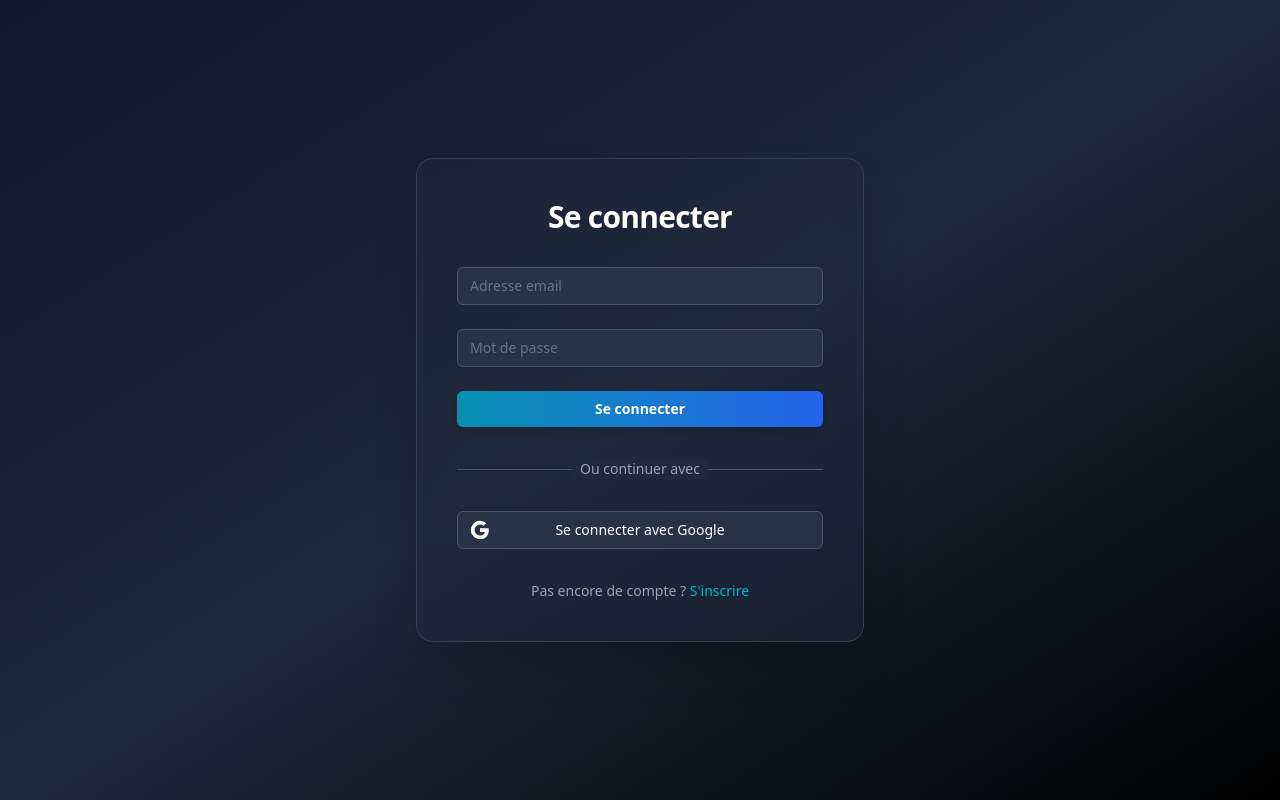
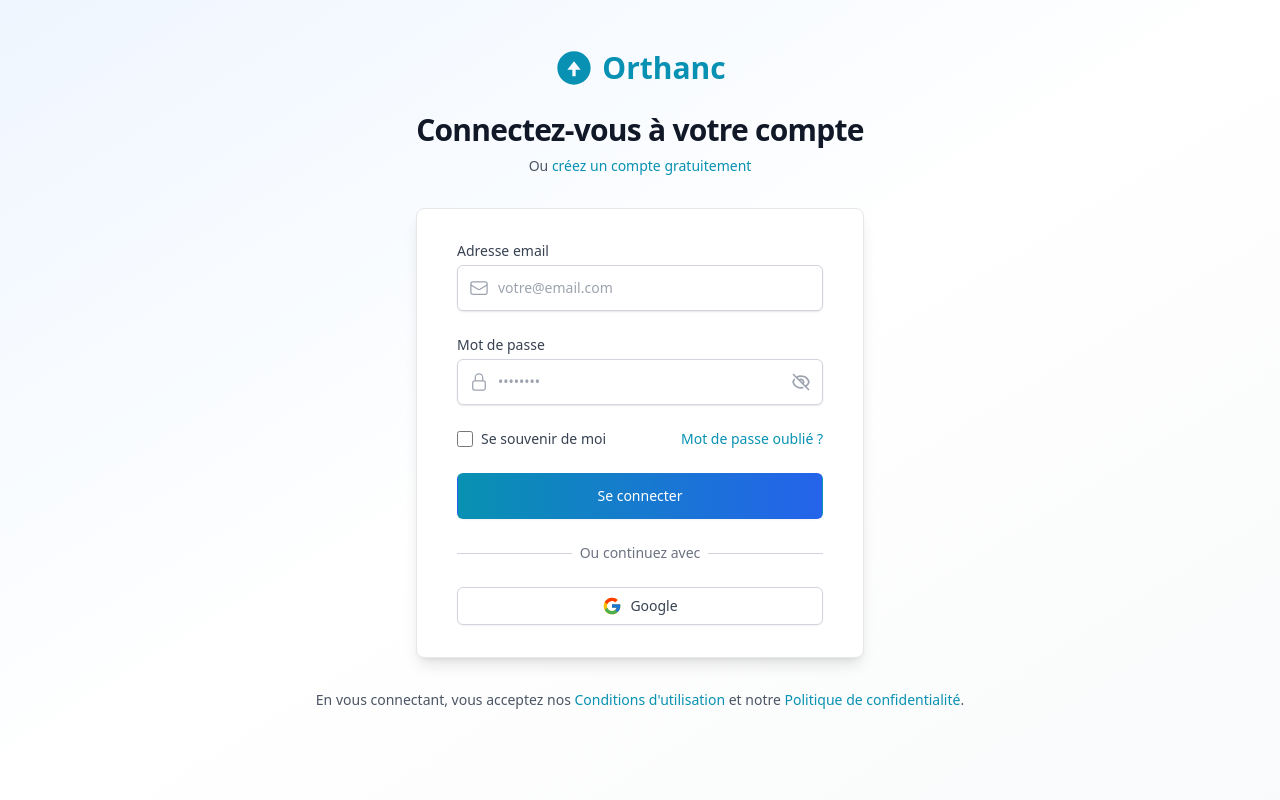
Before and after one commit to noreyni03/orthanc-project, a Next.js app: page /auth/login in a window 1280 px wide. Built offline with nearby package versions, Linux system fonts and the light colour scheme.

Commit message:
refactor(ui): Adding a better login page

```diff
--- a/src/app/auth/login/page.tsx
+++ b/src/app/auth/login/page.tsx
@@ -1,102 +1,131 @@
 // src/app/auth/login/page.tsx
 'use client';
 
-import React, { useState, useEffect } from 'react';
+import { useState, useEffect } from 'react';
+import { useRouter, useSearchParams } from 'next/navigation';
+import { signIn } from 'next-auth/react';
 import Link from 'next/link';
-import { useRouter, useSearchParams } from 'next/navigation'; // Correct imports
-import { signIn } from 'next-auth/react';
+import { motion } from 'framer-motion';
+import {
+  EnvelopeIcon,
+  LockClosedIcon,
+  ArrowPathIcon,
+  ExclamationTriangleIcon,
+  CheckCircleIcon
+} from '@heroicons/react/24/outline';
+import { FcGoogle } from 'react-icons/fc';
+import { useInView } from 'react-intersection-observer';
 
-import AuthLayout from '@/components/auth/AuthLayout';
-import Input from '@/components/auth/Input';
-import Button from '@/components/auth/Button';
-import SocialButton, { GoogleIcon } from '@/components/auth/SocialButton';
-
-// Map NextAuth error keys to user-friendly messages
-const errorMessages: { [key: string]: string } = {
+// Messages d'erreur personnalisés
+const errorMessages: Record<string, string> = {
   CredentialsSignin: 'Email ou mot de passe invalide.',
-  Default: 'Une erreur d\'authentification est survenue.',
-  // Add other potential error keys from NextAuth if needed
+  OAuthSignin: "Erreur lors de la connexion avec le fournisseur.",
+  OAuthCallback: "Erreur lors de la connexion avec le fournisseur.",
+  OAuthCreateAccount: "Impossible de créer un compte avec ce fournisseur.",
+  EmailCreateAccount: "Impossible de créer un compte avec cet email.",
+  Callback: "Erreur lors de la redirection.",
+  OAuthAccountNotLinked: "Cet email est déjà associé à un autre compte.",
+  EmailSignin: "Impossible d'envoyer l'email de connexion.",
+  CredentialsCreateAccount: "Impossible de créer un compte.",
+  SessionRequired: "Veuillez vous connecter pour accéder à cette page.",
+  Default: 'Une erreur est survenue lors de la connexion.',
 };
 
 export default function LoginPage() {
   const router = useRouter();
   const searchParams = useSearchParams();
-  const callbackUrl = searchParams?.get('callbackUrl') || '/'; // Default redirect to home/dashboard
+  const callbackUrl = searchParams?.get('callbackUrl') || '/dashboard';
   const signupSuccess = searchParams?.get('signupSuccess');
+  const errorParam = searchParams?.get('error');
 
   const [formData, setFormData] = useState({ email: '', password: '' });
   const [error, setError] = useState<string | null>(null);
   const [successMessage, setSuccessMessage] = useState<string | null>(null);
   const [loading, setLoading] = useState(false);
-  const [googleLoading, setGoogleLoading] = useState(false); // Separate loading for Google
+  const [googleLoading, setGoogleLoading] = useState(false);
+  const [passwordVisible, setPasswordVisible] = useState(false);
 
-  // Display success message on redirect from signup
+  const { ref, inView } = useInView({
+    triggerOnce: true,
+    threshold: 0.1,
+  });
+
+  // Gestion des paramètres d'URL
   useEffect(() => {
     if (signupSuccess) {
       setSuccessMessage('Inscription réussie ! Vous pouvez maintenant vous connecter.');
-      // Optional: remove the query param from URL without reloading
-      // router.replace('/auth/login', { scroll: false }); // Might need adjustment based on Next version behavior
+      // Nettoyer l'URL sans recharger la page
+      const newUrl = new URL(window.location.href);
+      newUrl.searchParams.delete('signupSuccess');
+      window.history.replaceState({}, '', newUrl.toString());
     }
-  }, [signupSuccess, router]);
 
+    if (errorParam) {
+      setError(errorMessages[errorParam] || errorMessages.Default);
+      // Nettoyer l'URL sans recharger la page
+      const newUrl = new URL(window.location.href);
+      newUrl.searchParams.delete('error');
+      window.history.replaceState({}, '', newUrl.toString());
+    }
+  }, [signupSuccess, errorParam]);
 
   const handleChange = (e: React.ChangeEvent<HTMLInputElement>) => {
     const { name, value } = e.target;
-    setFormData((prev) => ({ ...prev, [name]: value }));
+    setFormData(prev => ({ ...prev, [name]: value }));
+    // Effacer les messages d'erreur quand l'utilisateur modifie le formulaire
+    if (error) setError(null);
   };
 
   const validateForm = (): boolean => {
-    if (!formData.email || !formData.password) {
-      setError('Veuillez entrer votre email et votre mot de passe.');
+    if (!formData.email.trim()) {
+      setError('Veuillez entrer votre adresse email.');
       return false;
     }
+
+    if (!formData.password) {
+      setError('Veuillez entrer votre mot de passe.');
+      return false;
+    }
+
     const emailRegex = /^[^\s@]+@[^\s@]+\.[^\s@]+$/;
     if (!emailRegex.test(formData.email)) {
       setError('Veuillez entrer une adresse email valide.');
       return false;
     }
-    setError(null);
+
     return true;
   };
 
-  const handleSubmit = async (e: React.FormEvent<HTMLFormElement>) => {
+  const handleSubmit = async (e: React.FormEvent) => {
     e.preventDefault();
     setError(null);
-    setSuccessMessage(null); // Clear success message on new attempt
+    setSuccessMessage(null);
 
-    if (!validateForm()) {
-      return;
-    }
+    if (!validateForm()) return;
 
     setLoading(true);
 
     try {
       const result = await signIn('credentials', {
-        redirect: false, // Handle redirect manually
+        redirect: false,
         email: formData.email,
         password: formData.password,
-        // callbackUrl: callbackUrl // Can be passed here, but we handle redirect based on result.ok
+        callbackUrl,
       });
 
       if (result?.error) {
-        // Map the error key from NextAuth to a friendly message
-        const errorMessage = errorMessages[result.error] || errorMessages.Default;
-        throw new Error(errorMessage);
+        throw new Error(errorMessages[result.error] || errorMessages.Default);
       }
 
       if (result?.ok) {
-        // Success
-        console.log('Connexion réussie ! Redirection vers:', callbackUrl);
-        router.push(callbackUrl); // Redirect to intended page or default
-        // router.refresh(); // Might be needed to update session state display in header immediately
+        router.push(callbackUrl);
+        router.refresh();
       } else {
-         // Handle unexpected non-error, non-ok scenario
         throw new Error(errorMessages.Default);
       }
-
     } catch (err: any) {
       console.error("Login Error:", err);
-      setError(err.message || 'Erreur lors de la connexion.');
+      setError(err.message);
     } finally {
       setLoading(false);
     }
@@ -105,104 +134,224 @@
   const handleGoogleSignIn = async () => {
     setGoogleLoading(true);
     setError(null);
-    setSuccessMessage(null);
+
     try {
-      // No need for redirect: false here, let NextAuth handle Google's redirect flow
       await signIn('google', { callbackUrl });
-      // The page might redirect before this line is reached if successful
     } catch (err) {
       console.error("Google Sign-In Error:", err);
-       setError("Impossible de se connecter avec Google.");
-       setGoogleLoading(false); // Only set loading false if an error occurs before redirect
+      setError("Erreur lors de la connexion avec Google.");
+      setGoogleLoading(false);
     }
-    // Don't set googleLoading to false here if successful, as the page will navigate away
   };
 
+  return (
+    <div className="min-h-screen bg-gradient-to-br from-blue-50 via-white to-gray-50">
+      <motion.div
+        ref={ref}
+        initial={{ opacity: 0, y: 20 }}
+        animate={inView ? { opacity: 1, y: 0 } : {}}
+        transition={{ duration: 0.6, ease: 'easeOut' }}
+        className="flex min-h-full flex-col justify-center py-12 sm:px-6 lg:px-8"
+      >
+        <div className="sm:mx-auto sm:w-full sm:max-w-md">
+          <div className="flex justify-center">
+            <Link href="/" className="flex items-center space-x-2">
+              <svg className="h-10 w-10 text-cyan-600" viewBox="0 0 24 24" fill="currentColor">
+                <path d="M12 2C6.48 2 2 6.48 2 12s4.48 10 10 10 10-4.48 10-10S17.52 2 12 2zm-1 15v-4H8l4-5 4 5h-3v4H11z"/>
+              </svg>
+              <span className="text-3xl font-bold text-cyan-600">Orthanc</span>
+            </Link>
+          </div>
 
-  return (
-    <AuthLayout title="Se connecter">
-      <form className="space-y-6" onSubmit={handleSubmit} noValidate>
+          <h2 className="mt-6 text-center text-3xl font-bold tracking-tight text-gray-900">
+            Connectez-vous à votre compte
+          </h2>
+          <p className="mt-2 text-center text-sm text-gray-600">
+            Ou{' '}
+            <Link
+              href="/auth/signup"
+              className="font-medium text-cyan-600 hover:text-cyan-500 transition-colors"
+            >
+              créez un compte gratuitement
+            </Link>
+          </p>
+        </div>
+
+        <div className="mt-8 sm:mx-auto sm:w-full sm:max-w-md">
+          <div className="bg-white py-8 px-4 shadow-lg sm:rounded-lg sm:px-10 border border-gray-200">
+            {/* Messages d'état */}
             {error && (
-          <div className="rounded-md border border-red-500/50 bg-red-900/20 p-3 text-center text-sm text-red-400 animate-shake">
-            {error}
-          </div>
-        )}
-        {successMessage && (
-           <div className="rounded-md border border-green-500/50 bg-green-900/20 p-3 text-center text-sm text-green-400">
-             {successMessage}
-           </div>
+              <motion.div
+                initial={{ opacity: 0, y: -10 }}
+                animate={{ opacity: 1, y: 0 }}
+                className="mb-4 rounded-md bg-red-50 p-4 flex items-start"
+              >
+                <ExclamationTriangleIcon className="h-5 w-5 text-red-400 mt-0.5 mr-3 flex-shrink-0" />
+                <div className="text-sm text-red-700">{error}</div>
+              </motion.div>
             )}
 
-        <Input
+            {successMessage && (
+              <motion.div
+                initial={{ opacity: 0, y: -10 }}
+                animate={{ opacity: 1, y: 0 }}
+                className="mb-4 rounded-md bg-green-50 p-4 flex items-start"
+              >
+                <CheckCircleIcon className="h-5 w-5 text-green-400 mt-0.5 mr-3 flex-shrink-0" />
+                <div className="text-sm text-green-700">{successMessage}</div>
+              </motion.div>
+            )}
+
+            <form className="space-y-6" onSubmit={handleSubmit}>
+              <div>
+                <label htmlFor="email" className="block text-sm font-medium text-gray-700">
+                  Adresse email
+                </label>
+                <div className="mt-1 relative rounded-md shadow-sm">
+                  <div className="absolute inset-y-0 left-0 pl-3 flex items-center pointer-events-none">
+                    <EnvelopeIcon className="h-5 w-5 text-gray-400" />
+                  </div>
+                  <input
                     id="email"
                     name="email"
                     type="email"
                     autoComplete="email"
                     required
-          placeholder="Adresse email"
                     value={formData.email}
                     onChange={handleChange}
                     disabled={loading || googleLoading}
-          hasError={!!error} // Highlight both on generic error
+                    className={`block w-full pl-10 pr-3 py-3 border ${error ? 'border-red-300' : 'border-gray-300'} rounded-md shadow-sm placeholder-gray-400 focus:outline-none focus:ring-cyan-500 focus:border-cyan-500 sm:text-sm`}
+                    placeholder="votre@email.com"
                   />
-        <Input
+                </div>
+              </div>
+
+              <div>
+                <label htmlFor="password" className="block text-sm font-medium text-gray-700">
+                  Mot de passe
+                </label>
+                <div className="mt-1 relative rounded-md shadow-sm">
+                  <div className="absolute inset-y-0 left-0 pl-3 flex items-center pointer-events-none">
+                    <LockClosedIcon className="h-5 w-5 text-gray-400" />
+                  </div>
+                  <input
                     id="password"
                     name="password"
-          type="password"
+                    type={passwordVisible ? "text" : "password"}
                     autoComplete="current-password"
                     required
-          placeholder="Mot de passe"
                     value={formData.password}
                     onChange={handleChange}
                     disabled={loading || googleLoading}
-          hasError={!!error} // Highlight both on generic error
+                    className={`block w-full pl-10 pr-10 py-3 border ${error ? 'border-red-300' : 'border-gray-300'} rounded-md shadow-sm placeholder-gray-400 focus:outline-none focus:ring-cyan-500 focus:border-cyan-500 sm:text-sm`}
+                    placeholder="••••••••"
                   />
+                  <div className="absolute inset-y-0 right-0 pr-3 flex items-center">
+                    <button
+                      type="button"
+                      onClick={() => setPasswordVisible(!passwordVisible)}
+                      className="text-gray-400 hover:text-gray-500 focus:outline-none focus:ring-2 focus:ring-offset-2 focus:ring-cyan-500"
+                    >
+                      {passwordVisible ? (
+                        <svg className="h-5 w-5" fill="none" viewBox="0 0 24 24" stroke="currentColor">
+                          <path strokeLinecap="round" strokeLinejoin="round" strokeWidth={2} d="M15 12a3 3 0 11-6 0 3 3 0 016 0z" />
+                          <path strokeLinecap="round" strokeLinejoin="round" strokeWidth={2} d="M2.458 12C3.732 7.943 7.523 5 12 5c4.478 0 8.268 2.943 9.542 7-1.274 4.057-5.064 7-9.542 7-4.477 0-8.268-2.943-9.542-7z" />
+                        </svg>
+                      ) : (
+                        <svg className="h-5 w-5" fill="none" viewBox="0 0 24 24" stroke="currentColor">
+                          <path strokeLinecap="round" strokeLinejoin="round" strokeWidth={2} d="M13.875 18.825A10.05 10.05 0 0112 19c-4.478 0-8.268-2.943-9.543-7a9.97 9.97 0 011.563-3.029m5.858.908a3 3 0 114.243 4.243M9.878 9.878l4.242 4.242M9.88 9.88l-3.29-3.29m7.532 7.532l3.29 3.29M3 3l3.59 3.59m0 0A9.953 9.953 0 0112 5c4.478 0 8.268 2.943 9.543 7a10.025 10.025 0 01-4.132 5.411m0 0L21 21" />
+                        </svg>
+                      )}
+                    </button>
+                  </div>
+                </div>
+              </div>
 
-        {/* Optional: Add Remember me and Forgot password link here */}
-        {/* <div className="flex items-center justify-between">
+              <div className="flex items-center justify-between">
+                <div className="flex items-center">
+                  <input
+                    id="remember-me"
+                    name="remember-me"
+                    type="checkbox"
+                    className="h-4 w-4 text-cyan-600 focus:ring-cyan-500 border-gray-300 rounded"
+                  />
+                  <label htmlFor="remember-me" className="ml-2 block text-sm text-gray-700">
+                    Se souvenir de moi
+                  </label>
+                </div>
+
                 <div className="text-sm">
-            <a href="#" className="font-medium text-cyan-500 hover:text-cyan-400">
+                  <Link
+                    href="/auth/reset-password"
+                    className="font-medium text-cyan-600 hover:text-cyan-500 transition-colors"
+                  >
                     Mot de passe oublié ?
-            </a>
+                  </Link>
                 </div>
-        </div> */}
+              </div>
 
               <div>
-          <Button type="submit" loading={loading} disabled={loading || googleLoading}>
-            Se connecter
-          </Button>
+                <button
+                  type="submit"
+                  disabled={loading || googleLoading}
+                  className={`w-full flex justify-center items-center py-3 px-4 border border-transparent rounded-md shadow-sm text-sm font-medium text-white bg-gradient-to-r from-cyan-600 to-blue-600 hover:from-cyan-700 hover:to-blue-700 focus:outline-none focus:ring-2 focus:ring-offset-2 focus:ring-cyan-500 transition-all duration-300 ${(loading || googleLoading) ? 'opacity-75 cursor-not-allowed' : ''}`}
+                >
+                  {loading ? (
+                    <>
+                      <ArrowPathIcon className="animate-spin h-5 w-5 mr-2" />
+                      Connexion en cours...
+                    </>
+                  ) : (
+                    'Se connecter'
+                  )}
+                </button>
               </div>
             </form>
 
-       {/* Divider */}
-       <div className="relative my-6">
-         <div className="absolute inset-0 flex items-center" aria-hidden="true">
-           <div className="w-full border-t border-slate-600" />
+            <div className="mt-6">
+              <div className="relative">
+                <div className="absolute inset-0 flex items-center">
+                  <div className="w-full border-t border-gray-300" />
                 </div>
                 <div className="relative flex justify-center text-sm">
-           <span className="bg-slate-800 px-2 text-gray-400">Ou continuer avec</span>
+                  <span className="px-2 bg-white text-gray-500">
+                    Ou continuez avec
+                  </span>
                 </div>
               </div>
 
-       {/* Social Login */}
-       <div>
-         <SocialButton
-           providerName="Google"
-           icon={<GoogleIcon />}
+              <div className="mt-6 grid grid-cols-1 gap-3">
+                <button
+                  type="button"
                   onClick={handleGoogleSignIn}
-           disabled={loading || googleLoading} // Disable if credential login is loading too
-           // Consider adding a loading indicator specific to this button if needed
-         />
-         {googleLoading && <p className="mt-2 text-center text-xs text-gray-400">Redirection vers Google...</p>}
+                  disabled={loading || googleLoading}
+                  className="w-full inline-flex justify-center items-center py-2 px-4 border border-gray-300 rounded-md shadow-sm bg-white text-sm font-medium text-gray-700 hover:bg-gray-50 focus:outline-none focus:ring-2 focus:ring-offset-2 focus:ring-cyan-500 transition-colors duration-200"
+                >
+                  {googleLoading ? (
+                    <ArrowPathIcon className="animate-spin h-5 w-5 mr-2 text-gray-500" />
+                  ) : (
+                    <FcGoogle className="h-5 w-5 mr-2" />
+                  )}
+                  Google
+                </button>
+              </div>
+            </div>
+          </div>
         </div>
 
-
-      <div className="mt-6 text-center text-sm">
-        <span className="text-gray-400">Pas encore de compte ? </span>
-        <Link href="/auth/signup" className="font-medium text-cyan-500 hover:text-cyan-400 transition-colors">
-          S'inscrire
-        </Link>
+        <div className="mt-8 text-center text-sm text-gray-600">
+          <p>
+            En vous connectant, vous acceptez nos{' '}
+            <Link href="/terms" className="font-medium text-cyan-600 hover:text-cyan-500 transition-colors">
+              Conditions d'utilisation
+            </Link>{' '}
+            et notre{' '}
+            <Link href="/privacy" className="font-medium text-cyan-600 hover:text-cyan-500 transition-colors">
+              Politique de confidentialité
+            </Link>.
+          </p>
         </div>
-    </AuthLayout>
+      </motion.div>
+    </div>
   );
 }
```
Lines whose indentation alone changed are shown as unchanged.
